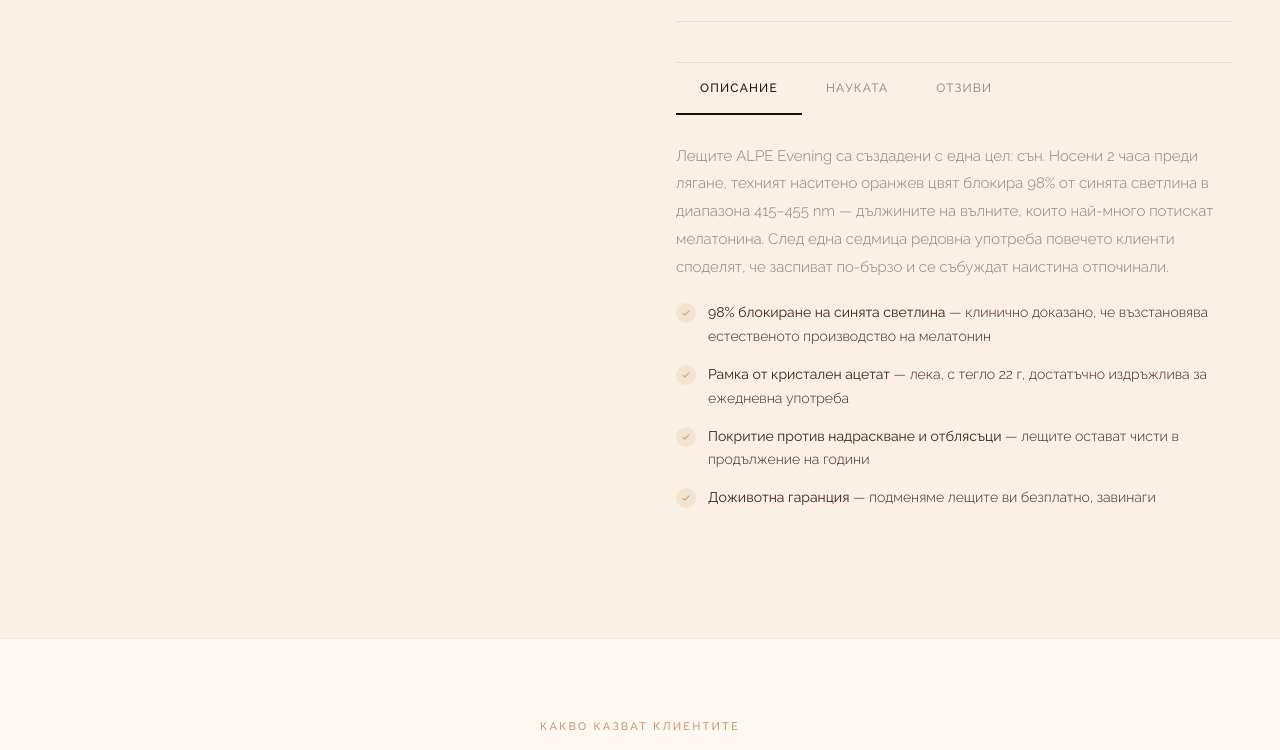
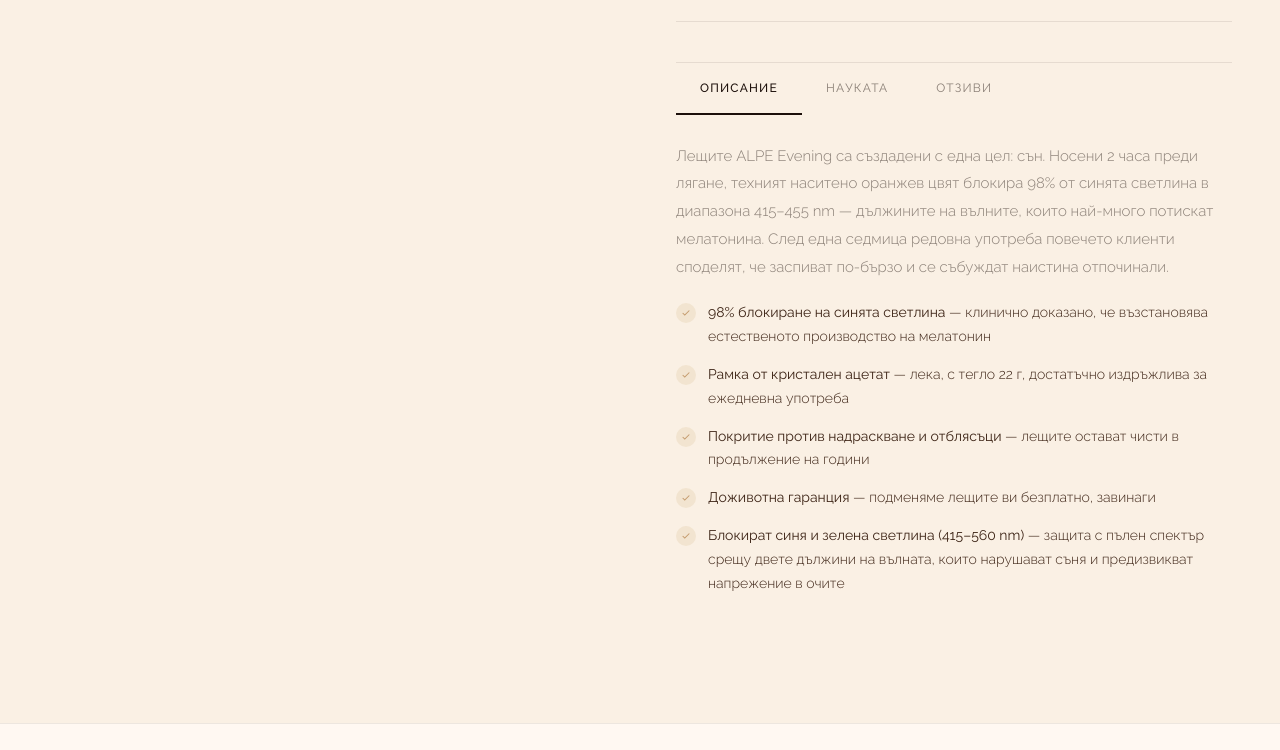
Before and after one commit to petarkozarev1/alpe-store, a Next.js app: page /shop in a window 1280 px wide. Shown: the part 1506-2256 px from the top of the page. Built offline with nearby package versions, Linux system fonts and the light colour scheme.

Commit message:
feat: add blue and green light spectrum bullet to Evening features list

```diff
--- a/components/shop/ProductPage.tsx
+++ b/components/shop/ProductPage.tsx
@@ -347,6 +347,7 @@ export default function ProductPage() {
                     { text: <><strong>Рамка от кристален ацетат</strong> — лека, с тегло 22 г, достатъчно издръжлива за ежедневна употреба</> },
                     { text: <><strong>Покритие против надраскване и отблясъци</strong> — лещите остават чисти в продължение на години</> },
                     { text: <><strong>Доживотна гаранция</strong> — подменяме лещите ви безплатно, завинаги</> },
+                    { text: <><strong>Блокират синя и зелена светлина (415–560 nm)</strong> — защита с пълен спектър срещу двете дължини на вълната, които нарушават съня и предизвикват напрежение в очите</> },
                   ].map((f, i) => (
                     <div key={i} style={{ display: 'flex', alignItems: 'flex-start', gap: 12 }}>
                       <div style={{ width: 20, height: 20, background: '#F2E4D0', borderRadius: '50%', display: 'flex', alignItems: 'center', justifyContent: 'center', flexShrink: 0, marginTop: 2 }}>
```
